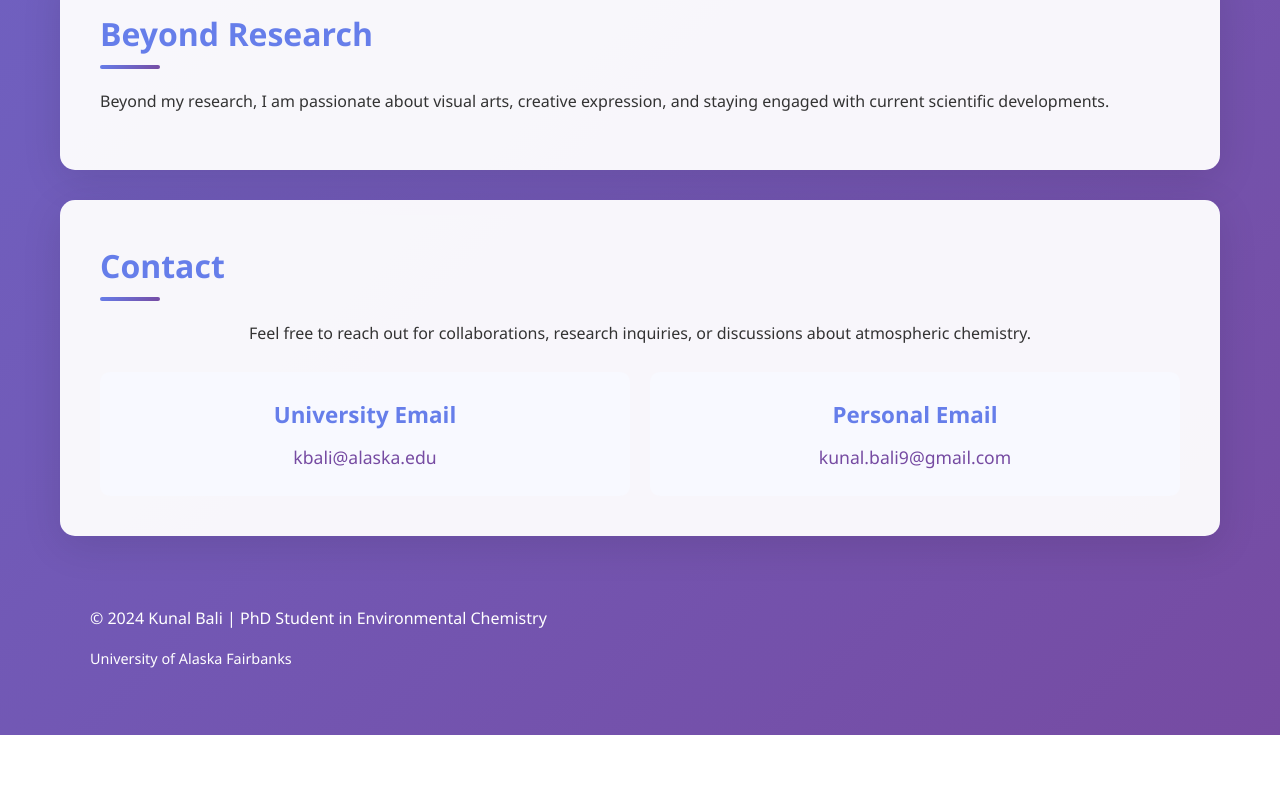
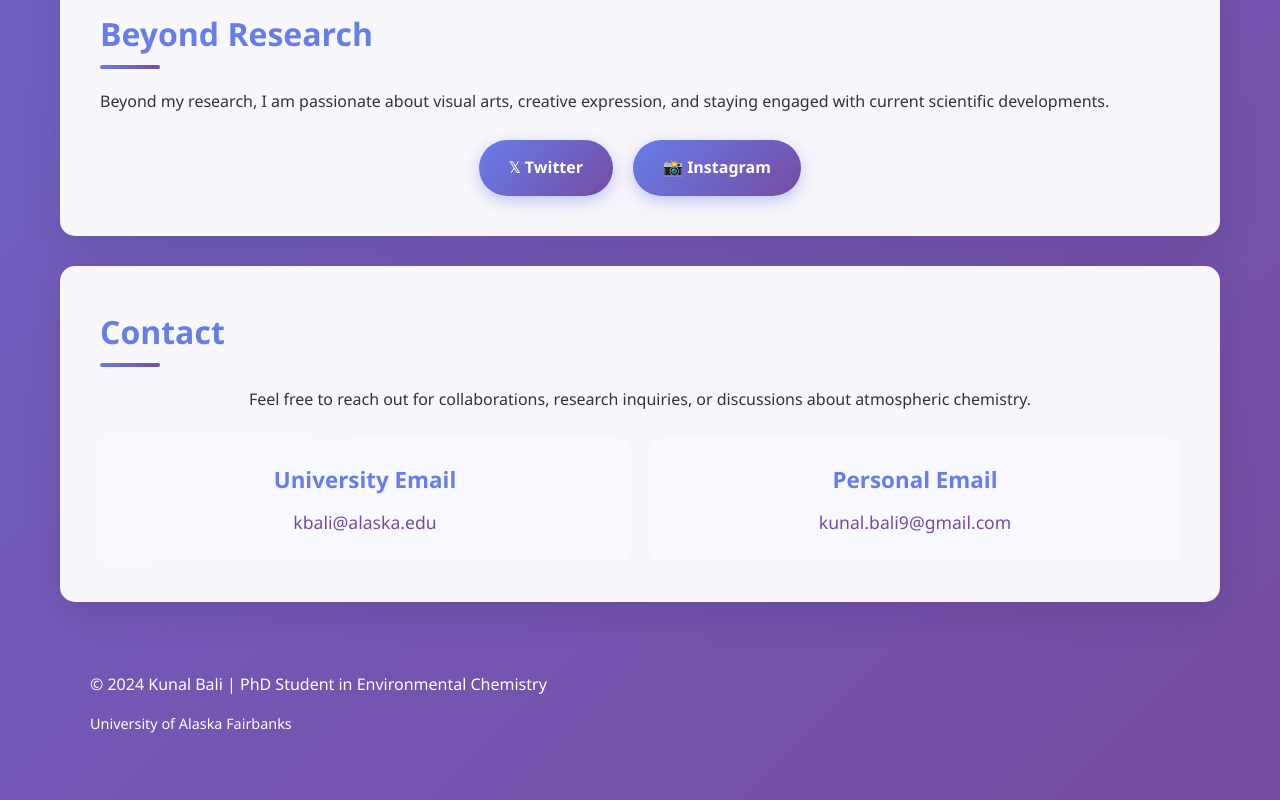
Before and after one commit to kunalbali/kunalbali.github.io, a plain HTML site: page index.html in a window 1280 px wide. Shown: the part 2981-3781 px from the top of the page. Before the commit the page ends 3716 px from the top, so only its background shows below. Drawn offline with Linux system fonts and the light colour scheme.

Commit message:
Update index.html

```diff
--- a/index.html
+++ b/index.html
@@ -243,7 +243,6 @@
             <div class="info-bar">
                 <div class="info-item">🌍 Nationality: Indian</div>
                 <div class="info-item">📍 Location: Fairbanks, Alaska, USA</div>
-                <!-- <div class="info-item">🎂 DOB: August 29, 1987</div> -->
             </div>
 
             <div class="links" style="margin-top: 25px;">
@@ -343,6 +342,11 @@
         <div class="card">
             <h2>Beyond Research</h2>
             <p>Beyond my research, I am passionate about visual arts, creative expression, and staying engaged with current scientific developments.</p>
+
+            <div class="links" style="margin-top: 25px;">
+                <a href="https://x.com/KunalBali" target="_blank" class="link-button">𝕏 Twitter</a>
+                <a href="https://www.instagram.com/kunalbali9/" target="_blank" class="link-button">📸 Instagram</a>
+            </div>
         </div>
 
         <div class="card">
```
